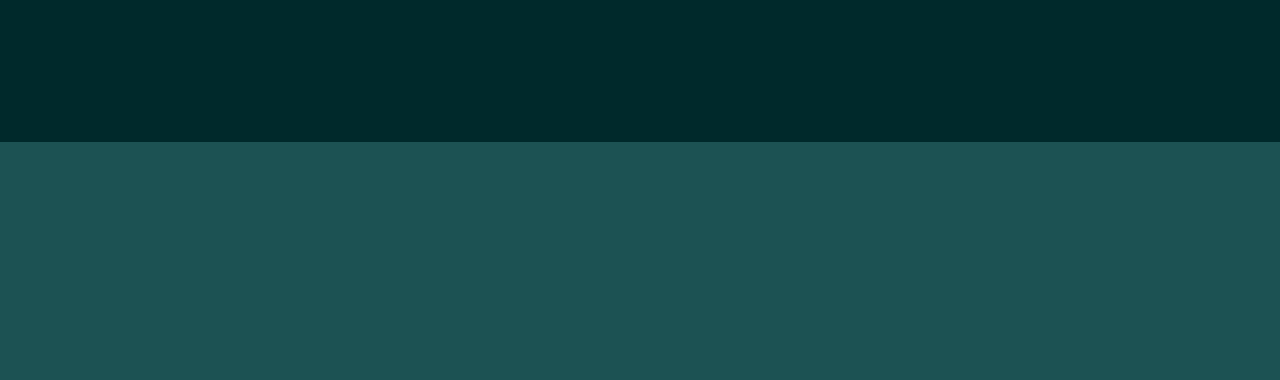
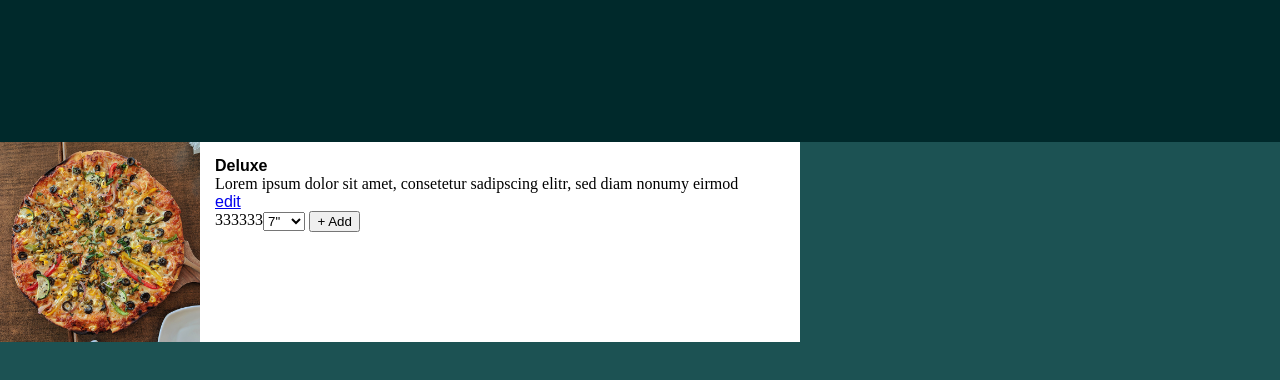
Before and after one commit to EoinJSD/well-stacked-pizza, a plain HTML site: page pages/food-menu.html in a window 1280 px wide. Shown: the part 160-540 px from the top of the page. Drawn offline with Linux system fonts and the light colour scheme.

Commit message:
Add files via upload

```diff
--- a/pages/food-menu.html
+++ b/pages/food-menu.html
@@ -25,7 +25,34 @@
 				<h1 class="page_heading">Food Menu</h1>
 			</div>
 			<div class="menu">
+				<div class="option">
+					<div class="image">
+						<img src="../resources/pizzas/Deluxe.jpg" alt="Deluxe">
+					</div>
+					<div class="info_container">
+							<div>
+								<div class="option_desc">
+									<h4>Deluxe</h4>
+									<p>Lorem ipsum dolor sit amet, consetetur sadipscing elitr, sed diam nonumy eirmod</p>
+								</div>
+								<a href="#">edit</a>
+							</div>
+							<div class="interactions">
+								<p>333333</p>
+								<form action="#size">
+									<select id="size" name="size">
+										<option value="7">7"</option>
+										<option value="9">9"</option>
+										<option value="12">12"</option>
+										<option value="16">16"</option>
+										<option value="22">22"</option>
+									</select>
+									<input type="submit" value="+ Add">
+								</form>
+							</div>
+					</div>
 
+				</div>
 			</div>
 		</div>
 	</body>
```
